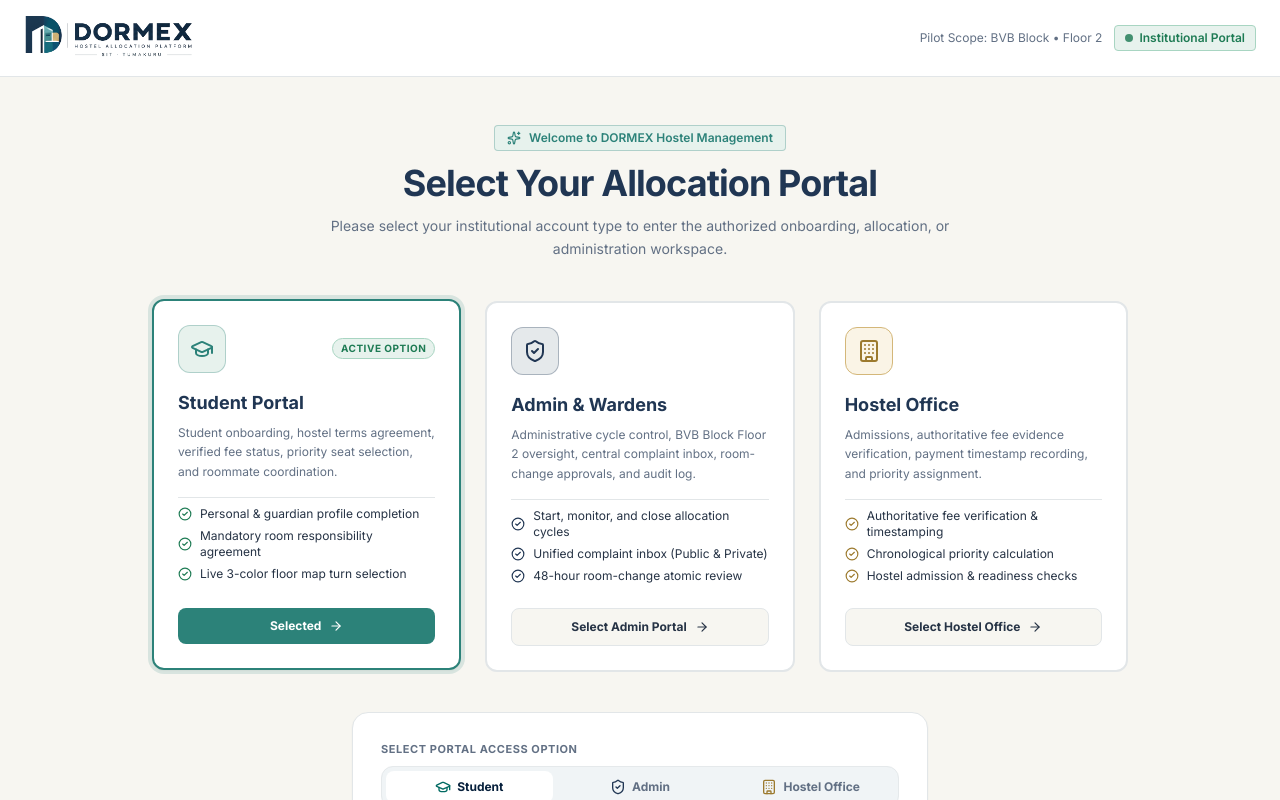
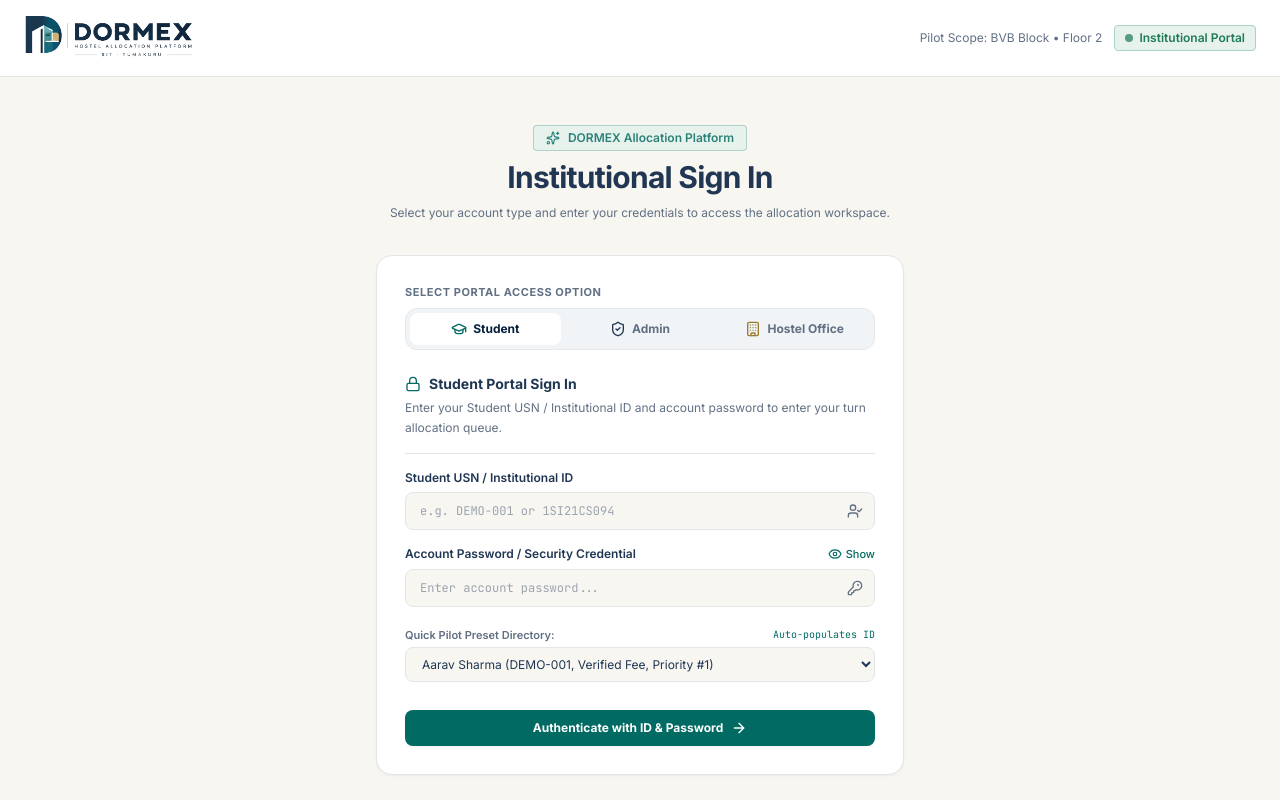
Before and after one commit to saugat2737/DORMEX, a React (Vite) app: page / in a window 1280 px wide. Shown: the top 800 px of the page. Built offline with nearby package versions, Linux system fonts and the light colour scheme.

Commit message:
feat(ui): streamline login portal removing redundant cards in favor of 3-option toggle

```diff
--- a/src/client/components/PortalSelectionView.tsx
+++ b/src/client/components/PortalSelectionView.tsx
@@ -76,199 +76,30 @@ export const PortalSelectionView: React.FC = () => {
         </div>
       </header>
 
-      {/* Main Content: 3 Login Portals */}
-      <main className="max-w-5xl mx-auto px-6 py-12 flex-1 flex flex-col justify-center w-full">
-        <div className="text-center max-w-2xl mx-auto mb-10 space-y-3">
+      {/* Main Content: Single Focused Login Card with 3-Toggle Portal Selector */}
+      <main className="max-w-xl mx-auto px-6 py-12 flex-1 flex flex-col justify-center w-full">
+        <div className="text-center mb-8 space-y-2">
           <div className="inline-flex items-center gap-2 px-3 py-1 bg-[#E7F2ED] border border-[#2C8279]/30 text-[#2C8279] rounded text-xs font-semibold">
             <Sparkles className="w-3.5 h-3.5 text-[#2C8279]" />
-            Welcome to DORMEX Hostel Management
+            DORMEX Allocation Platform
           </div>
-          <h1 className="text-3xl sm:text-4xl font-extrabold text-[#203653] tracking-tight">
-            Select Your Allocation Portal
+          <h1 className="text-2xl sm:text-3xl font-extrabold text-[#203653] tracking-tight">
+            Institutional Sign In
           </h1>
-          <p className="text-[#627084] text-sm leading-relaxed">
-            Please select your institutional account type to enter the authorized onboarding, allocation, or administration workspace.
+          <p className="text-[#627084] text-xs leading-relaxed">
+            Select your account type and enter your credentials to access the allocation workspace.
           </p>
         </div>
 
         {errorMsg && (
-          <div className="max-w-md mx-auto mb-6 p-3.5 bg-[#FDE8E8] border border-[#F8B4B4] rounded text-[#C93B3B] text-xs font-medium flex items-center gap-2.5 shadow-xs">
+          <div className="mb-6 p-3.5 bg-[#FDE8E8] border border-[#F8B4B4] rounded text-[#C93B3B] text-xs font-medium flex items-center gap-2.5 shadow-xs">
             <AlertCircle className="w-4 h-4 text-[#C93B3B] shrink-0" />
             <span>{errorMsg}</span>
           </div>
         )}
 
-        {/* 3 Portal Cards with Integrated Institutional Identity & Password Login */}
-        <div className="grid grid-cols-1 md:grid-cols-3 gap-6">
-          {/* 1. Student Login */}
-          <div
-            onClick={() => handlePortalSelect('STUDENT')}
-            className={`p-6 rounded-xl border-2 transition-all cursor-pointer bg-white flex flex-col justify-between ${
-              selectedPortal === 'STUDENT'
-                ? 'border-[#2C8279] ring-4 ring-[#2C8279]/15 shadow-sm -translate-y-0.5'
-                : 'border-[#E2E6E8] hover:border-[#627084]/40 hover:shadow-xs'
-            }`}
-          >
-            <div className="space-y-4">
-              <div className="flex items-center justify-between">
-                <div className="w-12 h-12 rounded-xl bg-[#E7F2ED] text-[#2C8279] border border-[#2C8279]/30 flex items-center justify-center font-bold">
-                  <GraduationCap className="w-6 h-6" />
-                </div>
-                {selectedPortal === 'STUDENT' && (
-                  <span className="px-2 py-0.5 text-[10px] font-bold uppercase tracking-wider bg-[#E7F2ED] text-[#1E7B54] rounded-full border border-[#A8D5C2]">
-                    Active Option
-                  </span>
-                )}
-              </div>
-              <div>
-                <h3 className="text-lg font-bold text-[#203653]">Student Portal</h3>
-                <p className="text-xs text-[#627084] mt-1.5 leading-relaxed">
-                  Student onboarding, hostel terms agreement, verified fee status, priority seat selection, and roommate coordination.
-                </p>
-              </div>
-              <ul className="space-y-1.5 text-xs text-[#263345] pt-2 border-t border-[#E2E6E8]">
-                <li className="flex items-center gap-2">
-                  <CheckCircle2 className="w-3.5 h-3.5 text-[#1E7B54] shrink-0" />
-                  <span>Personal & guardian profile completion</span>
-                </li>
-                <li className="flex items-center gap-2">
-                  <CheckCircle2 className="w-3.5 h-3.5 text-[#1E7B54] shrink-0" />
-                  <span>Mandatory room responsibility agreement</span>
-                </li>
-                <li className="flex items-center gap-2">
-                  <CheckCircle2 className="w-3.5 h-3.5 text-[#1E7B54] shrink-0" />
-                  <span>Live 3-color floor map turn selection</span>
-                </li>
-              </ul>
-            </div>
-
-            <button
-              type="button"
-              className={`mt-6 w-full py-2.5 px-4 rounded-lg text-xs font-bold transition-colors flex items-center justify-center gap-2 ${
-                selectedPortal === 'STUDENT'
-                  ? 'bg-[#2C8279] text-white shadow-xs'
-                  : 'bg-[#F7F6F1] text-[#263345] border border-[#E2E6E8] hover:bg-[#eaeef0]'
-              }`}
-            >
-              <span>{selectedPortal === 'STUDENT' ? 'Selected' : 'Select Student Portal'}</span>
-              <ArrowRight className="w-3.5 h-3.5" />
-            </button>
-          </div>
-
-          {/* 2. Admin / Staff Login */}
-          <div
-            onClick={() => handlePortalSelect('ADMIN')}
-            className={`p-6 rounded-xl border-2 transition-all cursor-pointer bg-white flex flex-col justify-between ${
-              selectedPortal === 'ADMIN'
-                ? 'border-[#203653] ring-4 ring-[#203653]/15 shadow-sm -translate-y-0.5'
-                : 'border-[#E2E6E8] hover:border-[#627084]/40 hover:shadow-xs'
-            }`}
-          >
-            <div className="space-y-4">
-              <div className="flex items-center justify-between">
-                <div className="w-12 h-12 rounded-xl bg-[#E5E9EB] text-[#203653] border border-[#203653]/30 flex items-center justify-center font-bold">
-                  <ShieldCheck className="w-6 h-6" />
-                </div>
-                {selectedPortal === 'ADMIN' && (
-                  <span className="px-2 py-0.5 text-[10px] font-bold uppercase tracking-wider bg-[#E5E9EB] text-[#203653] rounded-full border border-[#C4C6CE]">
-                    Active Option
-                  </span>
-                )}
-              </div>
-              <div>
-                <h3 className="text-lg font-bold text-[#203653]">Admin & Wardens</h3>
-                <p className="text-xs text-[#627084] mt-1.5 leading-relaxed">
-                  Administrative cycle control, BVB Block Floor 2 oversight, central complaint inbox, room-change approvals, and audit log.
-                </p>
-              </div>
-              <ul className="space-y-1.5 text-xs text-[#263345] pt-2 border-t border-[#E2E6E8]">
-                <li className="flex items-center gap-2">
-                  <CheckCircle2 className="w-3.5 h-3.5 text-[#203653] shrink-0" />
-                  <span>Start, monitor, and close allocation cycles</span>
-                </li>
-                <li className="flex items-center gap-2">
-                  <CheckCircle2 className="w-3.5 h-3.5 text-[#203653] shrink-0" />
-                  <span>Unified complaint inbox (Public & Private)</span>
-                </li>
-                <li className="flex items-center gap-2">
-                  <CheckCircle2 className="w-3.5 h-3.5 text-[#203653] shrink-0" />
-                  <span>48-hour room-change atomic review</span>
-                </li>
-              </ul>
-            </div>
-
-            <button
-              type="button"
-              className={`mt-6 w-full py-2.5 px-4 rounded-lg text-xs font-bold transition-colors flex items-center justify-center gap-2 ${
-                selectedPortal === 'ADMIN'
-                  ? 'bg-[#203653] text-white shadow-xs'
-                  : 'bg-[#F7F6F1] text-[#263345] border border-[#E2E6E8] hover:bg-[#eaeef0]'
-              }`}
-            >
-              <span>{selectedPortal === 'ADMIN' ? 'Selected' : 'Select Admin Portal'}</span>
-              <ArrowRight className="w-3.5 h-3.5" />
-            </button>
-          </div>
-
-          {/* 3. Hostel Office Login */}
-          <div
-            onClick={() => handlePortalSelect('HOSTEL_OFFICE')}
-            className={`p-6 rounded-xl border-2 transition-all cursor-pointer bg-white flex flex-col justify-between ${
-              selectedPortal === 'HOSTEL_OFFICE'
-                ? 'border-[#9C7A2E] ring-4 ring-[#9C7A2E]/15 shadow-sm -translate-y-0.5'
-                : 'border-[#E2E6E8] hover:border-[#627084]/40 hover:shadow-xs'
-            }`}
-          >
-            <div className="space-y-4">
-              <div className="flex items-center justify-between">
-                <div className="w-12 h-12 rounded-xl bg-[#FAF4E6] text-[#9C7A2E] border border-[#D4B779] flex items-center justify-center font-bold">
-                  <Building className="w-6 h-6" />
-                </div>
-                {selectedPortal === 'HOSTEL_OFFICE' && (
-                  <span className="px-2 py-0.5 text-[10px] font-bold uppercase tracking-wider bg-[#FAF4E6] text-[#9C7A2E] rounded-full border border-[#D4B779]">
-                    Active Option
-                  </span>
-                )}
-              </div>
-              <div>
-                <h3 className="text-lg font-bold text-[#203653]">Hostel Office</h3>
-                <p className="text-xs text-[#627084] mt-1.5 leading-relaxed">
-                  Admissions, authoritative fee evidence verification, payment timestamp recording, and priority assignment.
-                </p>
-              </div>
-              <ul className="space-y-1.5 text-xs text-[#263345] pt-2 border-t border-[#E2E6E8]">
-                <li className="flex items-center gap-2">
-                  <CheckCircle2 className="w-3.5 h-3.5 text-[#9C7A2E] shrink-0" />
-                  <span>Authoritative fee verification & timestamping</span>
-                </li>
-                <li className="flex items-center gap-2">
-                  <CheckCircle2 className="w-3.5 h-3.5 text-[#9C7A2E] shrink-0" />
-                  <span>Chronological priority calculation</span>
-                </li>
-                <li className="flex items-center gap-2">
-                  <CheckCircle2 className="w-3.5 h-3.5 text-[#9C7A2E] shrink-0" />
-                  <span>Hostel admission & readiness checks</span>
-                </li>
-              </ul>
-            </div>
-
-            <button
-              type="button"
-              className={`mt-6 w-full py-2.5 px-4 rounded-lg text-xs font-bold transition-colors flex items-center justify-center gap-2 ${
-                selectedPortal === 'HOSTEL_OFFICE'
-                  ? 'bg-[#203653] text-white shadow-xs'
-                  : 'bg-[#F7F6F1] text-[#263345] border border-[#E2E6E8] hover:bg-[#eaeef0]'
-              }`}
-            >
-              <span>{selectedPortal === 'HOSTEL_OFFICE' ? 'Selected' : 'Select Hostel Office'}</span>
-              <ArrowRight className="w-3.5 h-3.5" />
-            </button>
-          </div>
-        </div>
-
         {/* Three-Toggle Option Login Panel: ID + Password Credentials */}
-        {selectedPortal && (
-          <div className="mt-10 bg-white p-7 rounded-2xl border border-[#E2E6E8] shadow-sm max-w-xl mx-auto w-full animate-fadeIn">
+        <div className="bg-white p-7 rounded-2xl border border-[#E2E6E8] shadow-sm w-full animate-fadeIn">
             {/* 3-Toggle Portal Switcher */}
             <div className="mb-6 space-y-2">
               <label className="text-[11px] font-bold uppercase tracking-wider text-[#627084] block">
@@ -456,7 +287,6 @@ export const PortalSelectionView: React.FC = () => {
               </div>
             </form>
           </div>
-        )}
       </main>
 
       {/* Footer */}
```
Also changed, not shown: 2 other files (tests, documents, lock files or other folders).
